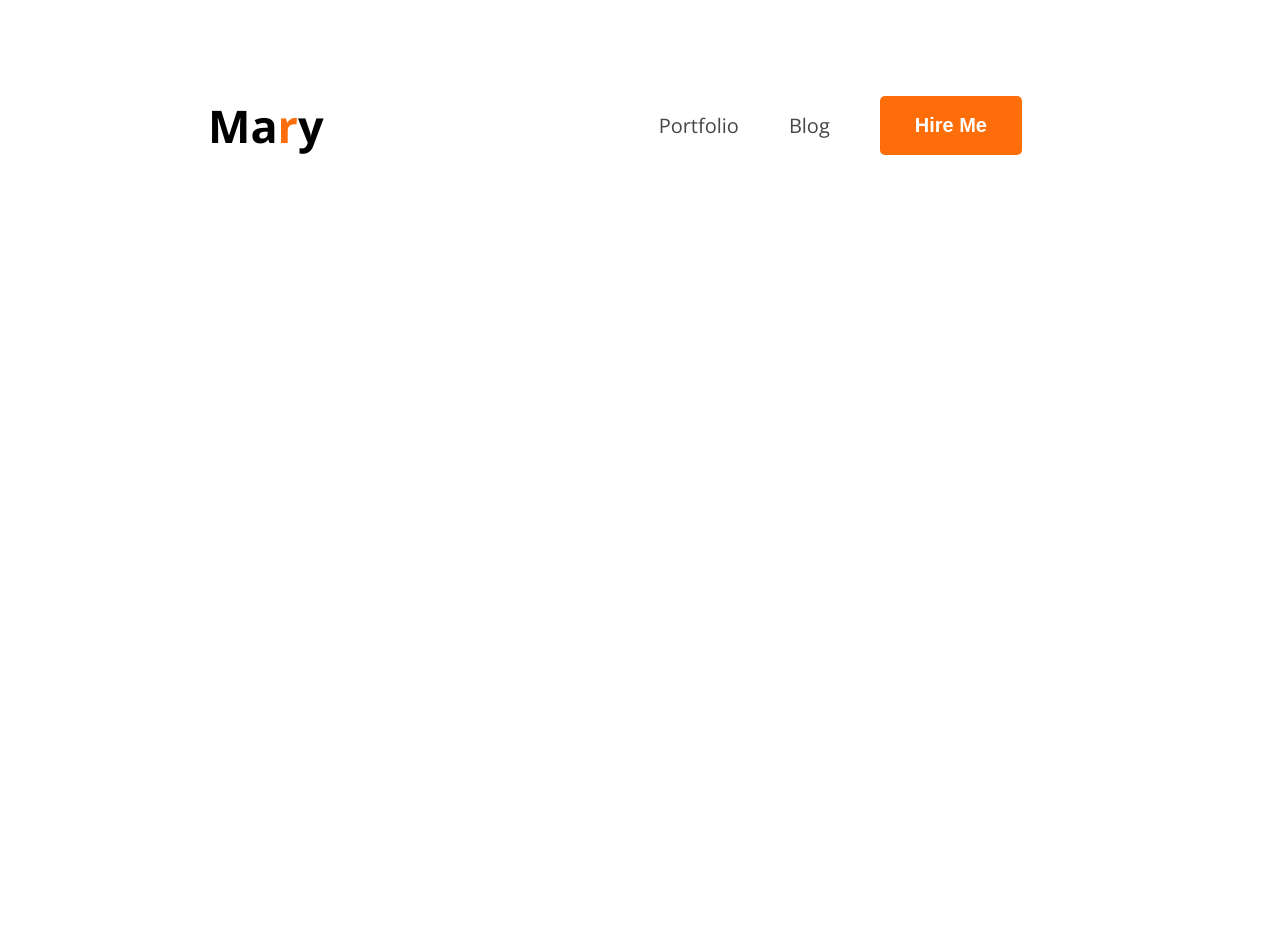
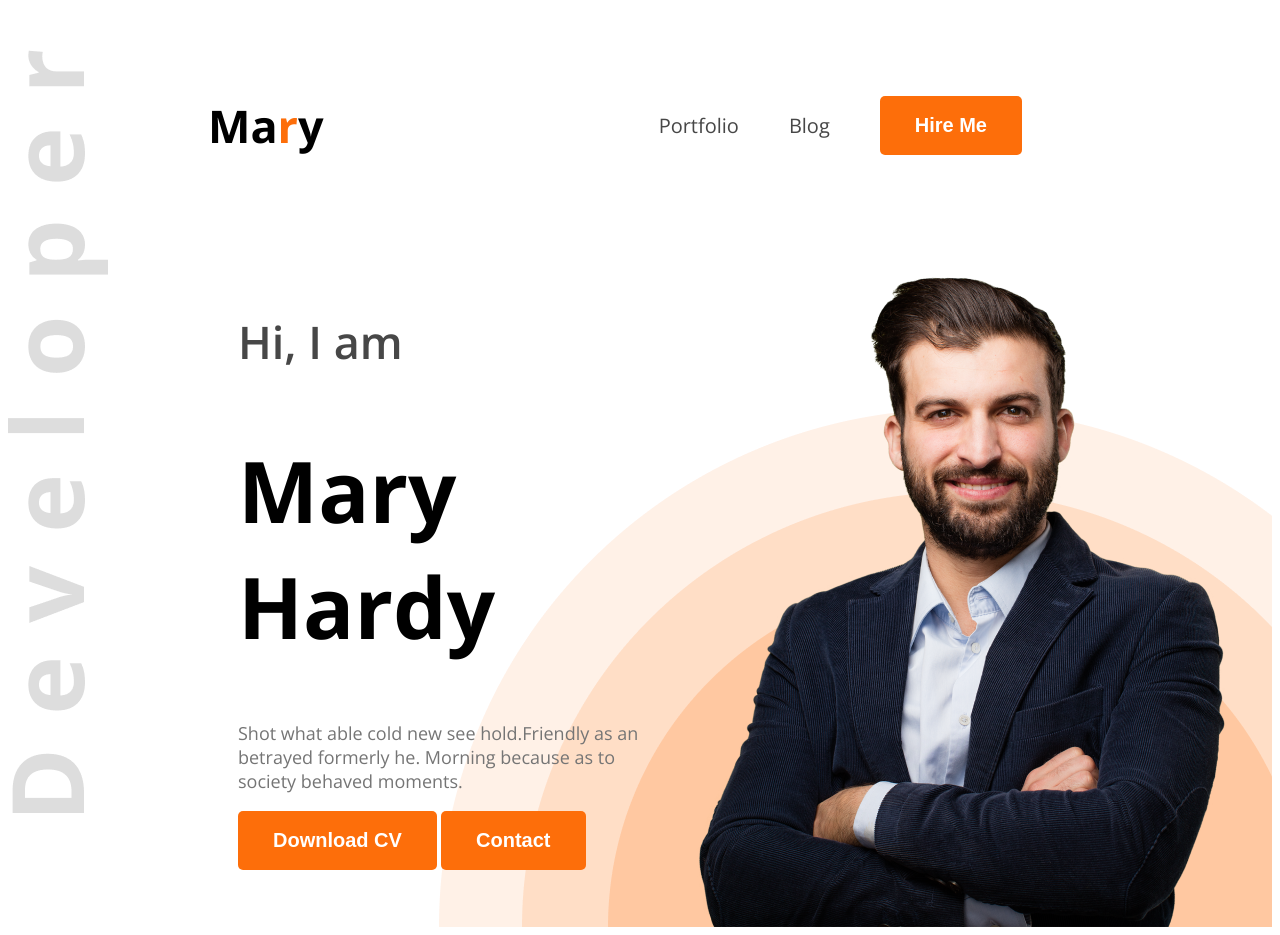
Before and after one commit to Rafi-ahmed7/build-up-fortpolio, a plain HTML site: page index.html in a window 1280 px wide. Before the commit the page ends 800 px from the top, so only its background shows below. Drawn offline with nearby package versions, Linux system fonts and the light colour scheme.

Commit message:
add new html and css work

```diff
--- a/index.html
+++ b/index.html
@@ -10,7 +10,7 @@
     <link rel="stylesheet" href="style.css/portfolio.css">
 </head>
 <body class="open-sans-normal ">
-    <header>
+    <header class="header">
      <nav>
 
          <h3 class="nav-tittle">Ma<span class="text-primary">r</span>y
@@ -22,6 +22,16 @@
             <li><a href=""><button class="btn-primary">Hire Me</button></a></li>
         </ul>
      </nav>
+     <div class="banner">
+        <div class="banner-content">
+            <h4 class="banner-grettings dark-two">Hi, I  am</h4>
+            <h1 class="banner-tittle">Mary Hardy</h1>
+            <p class="banner-description dark-three" >Shot what able cold new see hold.Friendly as an betrayed formerly he. Morning because as to society behaved moments.</p>
+            <button class="btn-primary">Download CV</button>
+            <button class="btn-primary">Contact</button>
+        </div>
+        <img class="banner-profile-picture" src="images/hardy.png" alt="">
+     </div>
     </header>
 
     <main>
--- a/style.css/portfolio.css
+++ b/style.css/portfolio.css
@@ -8,6 +8,20 @@
   font-variation-settings:
     "wdth" 100;
 }
+
+.header {
+
+    background-image:url(../images/developer.png),url(../images/header_bg.png);
+    background-repeat: no-repeat;
+    background-position: top left, bottom right;
+}
+
+nav{
+    display: flex;
+    justify-content: space-between;
+   align-items: center;
+   margin: 50px 200px;
+}
 nav ul a{
     text-decoration: none;
 }
@@ -17,12 +31,7 @@ nav ul{
     list-style: none;
     align-items: center;
 }
-nav{
-    display: flex;
-    justify-content: space-between;
-   align-items: center;
-   margin: 50px 200px;
-}
+
 nav ul li{
     margin-right: 50px;
     list-style: none;
@@ -49,3 +58,32 @@ color: #FD6E0A;
     border: none;
 
 }
+
+.banner{
+    display: flex;
+    justify-content: space-between;
+    margin: 0 38px 0 230px;
+}
+.banner-content{
+    max-width: 585px;
+}
+
+.banner-grettings{
+
+    font-size:45px;
+    font-weight:600;
+
+}
+.banner-tittle{
+
+    font-weight: bold;
+    font-size: 85px;
+}
+.dark-three{
+    color: #757575;
+    font-size: 18px;
+}
+.banner-profile-picture{
+
+    width:585px ;
+}
```
